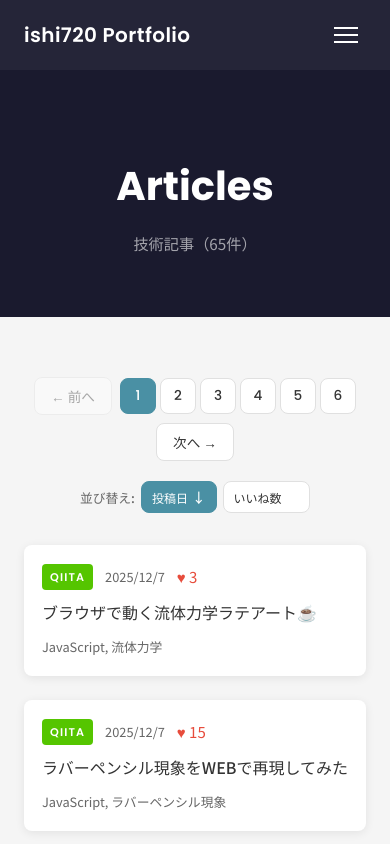
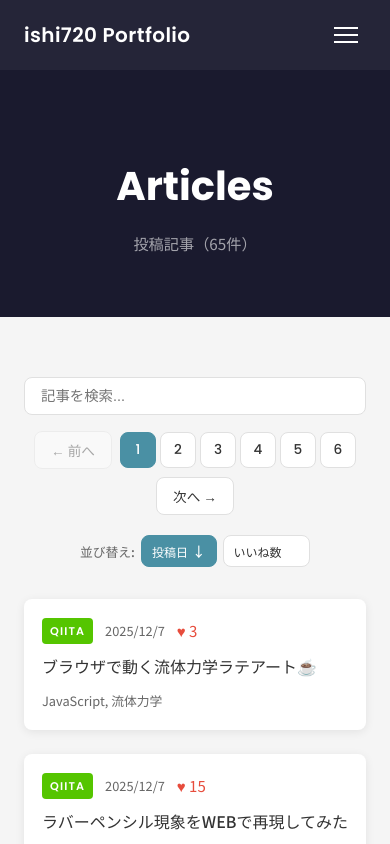
Before and after one commit to ishi720/portfolio, a Nuxt app: page /articles in a window 390 px wide. Shown: the top 844 px of the page. Built offline with nearby package versions, Linux system fonts and the light colour scheme.

Commit message:
検索ボックスをコンポーネント化

```diff
--- /dev/null
+++ b/components/SearchBox.vue
@@ -0,0 +1,56 @@
+<template>
+  <div class="search-box">
+    <input
+      :value="modelValue"
+      @input="$emit('update:modelValue', ($event.target as HTMLInputElement).value)"
+      type="text"
+      :placeholder="placeholder"
+      class="search-input"
+    />
+  </div>
+</template>
+
+<script setup lang="ts">
+interface Props {
+  modelValue: string
+  placeholder?: string
+}
+
+withDefaults(defineProps<Props>(), {
+  placeholder: '検索...'
+})
+
+defineEmits<{
+  'update:modelValue': [value: string]
+}>()
+</script>
+
+<style lang="scss" scoped>
+.search-box {
+  flex: 1;
+  min-width: 200px;
+  max-width: 400px;
+}
+
+.search-input {
+  width: 100%;
+  padding: 10px 16px;
+  font-size: 0.9rem;
+  border: 1px solid #e0e0e0;
+  border-radius: 8px;
+  background: #fff;
+  transition: all 0.3s ease;
+
+  &:focus {
+    outline: none;
+    border-color: #4a90a4;
+    box-shadow: 0 0 0 3px rgba(74, 144, 164, 0.1);
+  }
+}
+
+@media (max-width: 768px) {
+  .search-box {
+    max-width: none;
+  }
+}
+</style>
--- a/pages/articles.vue
+++ b/pages/articles.vue
@@ -3,15 +3,20 @@
     <section class="page-hero">
       <div class="container">
         <h1 class="page-title">Articles</h1>
-        <p class="page-subtitle">技術記事（{{ articles.length }}件）</p>
+        <p class="page-subtitle">投稿記事（{{ articles.length }}件）</p>
       </div>
     </section>
 
     <section class="articles-section">
       <div class="container">
+        <!-- 検索 + ページネーション + ソート機能 -->
+        <div class="controls-wrapper">
+          <SearchBox
+            v-model="searchQuery"
+            placeholder="記事を検索..."
+          />
 
-        <!-- ページネーション + ソート機能 -->
-        <div class="pagination-wrapper">
+          <div class="pagination-sort-wrapper">
             <Pagination
               v-model="currentPage"
               :total-pages="totalPages"
@@ -20,9 +25,12 @@
             <SortControls
               v-model="sortState"
               :options="sortOptions"
-            @update:model-value="onSortChange"
             />
           </div>
+        </div>
+
+        <!-- 検索結果件数 -->
+        <p v-if="searchQuery" class="result-count">{{ filteredArticles.length }}件の記事</p>
 
         <!-- 記事一覧 -->
         <div class="articles-grid">
@@ -46,7 +54,7 @@
 </template>
 
 <script setup lang="ts">
-import { ref, computed, onMounted } from 'vue'
+import { ref, computed, onMounted, watch } from 'vue'
 import { useRoute, useRouter } from 'vue-router'
 import { usePortfolio } from '~/composables/usePortfolio'
 import type { SortState, SortOption } from '~/components/SortControls.vue'
@@ -65,6 +73,9 @@ const router = useRouter()
 const { article_platforms } = usePortfolio()
 const articles = ref<Article[]>([])
 const perPage = 12
+
+// 検索クエリ
+const searchQuery = ref('')
 
 // ソートオプション
 const sortOptions: SortOption[] = [
@@ -93,11 +104,22 @@ onMounted(async () => {
   articles.value = await $fetch('/data/combined_articles.json')
 })
 
-// ソートされた記事一覧
-const sortedArticles = computed(() => {
-  const sorted = [...articles.value]
+// フィルタリングされた記事一覧
+const filteredArticles = computed(() => {
+  let result = [...articles.value]
 
-  sorted.sort((a, b) => {
+  // 検索フィルター
+  if (searchQuery.value) {
+    const query = searchQuery.value.toLowerCase()
+    result = result.filter(article =>
+      article.title.toLowerCase().includes(query) ||
+      (article.tags && article.tags.toLowerCase().includes(query)) ||
+      article.source.toLowerCase().includes(query)
+    )
+  }
+
+  // ソート
+  result.sort((a, b) => {
     if (sortState.value.key === 'date') {
       const dateA = new Date(a.published_at).getTime()
       const dateB = new Date(b.published_at).getTime()
@@ -107,26 +129,57 @@ const sortedArticles = computed(() => {
     }
   })
 
-  return sorted
+  return result
 })
 
-const totalPages = computed(() => Math.ceil(sortedArticles.value.length / perPage))
+const totalPages = computed(() => Math.ceil(filteredArticles.value.length / perPage))
 
 const paginatedArticles = computed(() => {
   const start = (currentPage.value - 1) * perPage
   const end = start + perPage
-  return sortedArticles.value.slice(start, end)
+  return filteredArticles.value.slice(start, end)
 })
 
-// ソート変更時は1ページ目に戻る
-const onSortChange = () => {
+// フィルター・ソート変更時は1ページ目に戻る
+watch([searchQuery, sortState], () => {
   if (currentPage.value !== 1) {
     currentPage.value = 1
   }
-}
+}, { deep: true })
 
 const formatDate = (dateStr: string) => {
   const date = new Date(dateStr)
   return `${date.getFullYear()}/${date.getMonth() + 1}/${date.getDate()}`
 }
 </script>
+
+<style lang="scss" scoped>
+.controls-wrapper {
+  display: flex;
+  flex-direction: column;
+  gap: 16px;
+  margin-bottom: 24px;
+}
+
+.pagination-sort-wrapper {
+  display: flex;
+  align-items: center;
+  justify-content: space-between;
+  gap: 16px;
+  flex-wrap: wrap;
+}
+
+.result-count {
+  font-size: 0.9rem;
+  color: #666;
+  margin-bottom: 20px;
+}
+
+@media (max-width: 768px) {
+  .pagination-sort-wrapper {
+    flex-direction: column;
+    align-items: stretch;
+    gap: 12px;
+  }
+}
+</style>
--- a/pages/repositories.vue
+++ b/pages/repositories.vue
@@ -12,14 +12,10 @@
         <!-- フィルター & ソート -->
         <div class="repos-controls">
           <!-- 検索 -->
-          <div class="search-box">
-            <input
-              v-model="searchQuery"
-              type="text"
-              placeholder="リポジトリを検索..."
-              class="search-input"
-            />
-          </div>
+          <SearchBox
+            v-model="searchQuery"
+            placeholder="リポジトリを検索..."
+          />
 
           <!-- ソート -->
           <SortControls
@@ -257,28 +253,6 @@ const formatDate = (dateStr: string) => {
   flex-wrap: wrap;
 }
 
-.search-box {
-  flex: 1;
-  min-width: 200px;
-  max-width: 400px;
-}
-
-.search-input {
-  width: 100%;
-  padding: 10px 16px;
-  font-size: 0.9rem;
-  border: 1px solid #e0e0e0;
-  border-radius: 8px;
-  background: #fff;
-  transition: all 0.3s ease;
-
-  &:focus {
-    outline: none;
-    border-color: #4a90a4;
-    box-shadow: 0 0 0 3px rgba(74, 144, 164, 0.1);
-  }
-}
-
 .tag-filter {
   display: flex;
   flex-wrap: wrap;
@@ -420,10 +394,6 @@ const formatDate = (dateStr: string) => {
     align-items: stretch;
   }
 
-  .search-box {
-    max-width: none;
-  }
-
   .repos-grid {
     grid-template-columns: 1fr;
   }
```
Lines whose indentation alone changed are shown as unchanged.
